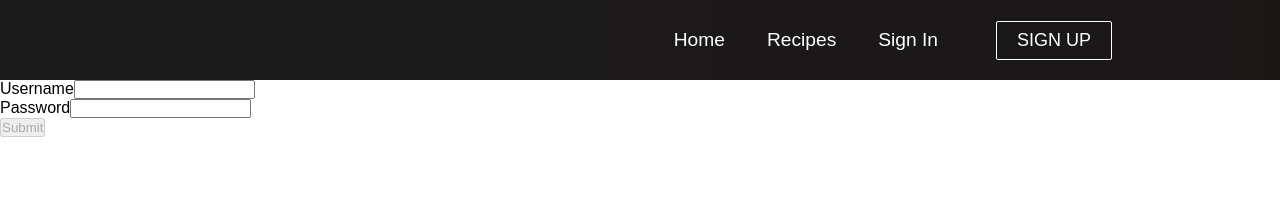
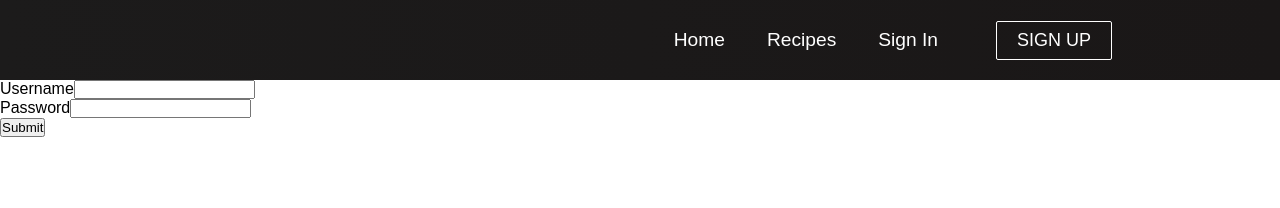
Before and after one commit to Build-Week-Secret-Recipes/front-end, a React (Create React App) app in the folder front-end/: page /sign-in in a window 1280 px wide. Shown: the top 208 px of the page. Built offline with nearby package versions, Linux system fonts and the light colour scheme.

Commit message:
Added default axios helper and login CRUD

```diff
--- a/front-end/src/components/helpers/axiosWithAuth.js
+++ b/front-end/src/components/helpers/axiosWithAuth.js
@@ -1,6 +1,6 @@
 import axios from 'axios';
 
-export const axiosWithAuth = () => {
+const axiosWithAuth = () => {
 
     const token = localStorage.getItem('token');
 
@@ -12,3 +12,5 @@ export const axiosWithAuth = () => {
         }
     })
 }
+
+export default axiosWithAuth
--- a/front-end/src/components/login.js
+++ b/front-end/src/components/login.js
@@ -1,6 +1,7 @@
 import React, { useEffect, useState } from "react";
 import * as yup from "yup";
 import axios from 'axios';
+import axiosWithAuth from './helpers/axiosWithAuth'
 
 let schema = yup.object().shape({
     username: yup.string().required("Username is required"),
@@ -9,19 +10,19 @@ let schema = yup.object().shape({
 
 const LogIn = () => {
 
-    const [logIn, setLogIn] = useState({
-        username:"",
-        password: ""
-    });
+  const initialState = {
+    username: '',
+    password: ''
+  }
 
-    const [errors, setErrors] = useState({
-        username:"",
-        password: ""
-    });
+    const [logIn, setLogIn] = useState({initialState});
+
+    const [errors, setErrors] = useState({initialState});
+
 
     const [user, setUser] = useState([]);
 
-    const [disabled, setDisabled] = useState(true);
+    const [disabled, setDisabled] = useState(false);
 
     const setFormErrors = (username, value) => {
         yup
@@ -36,15 +37,15 @@ const LogIn = () => {
         const valueToUse = type === "checkbox" ? checked : value;
         setFormErrors(username, valueToUse);
         setLogIn({ ...logIn, [username]: valueToUse });
-        console.log("Being Changed");
+        console.log("Being Changed", valueToUse);
       };
 
       const submitHandler = (event) => {
         event.preventDefault();
-        console.log(logIn);
-        axios
-          .post("https://reqres.in/api/users")
+        axiosWithAuth()
+          .post("https://reqres.in/api/users", logIn)
           .then((res) => {
+            localStorage.setItem('token', res.data.payload)
             setUser([...user,res.data]);
             console.log("success", res);
           })
@@ -53,7 +54,6 @@ const LogIn = () => {
           });
       };
 
-      console.log(axios.post)
       useEffect(() => {
         schema.isValid(logIn).then((valid) => setDisabled(!valid));
       }, [logIn]);
@@ -81,7 +81,7 @@ const LogIn = () => {
             </div>
 
             <div className='submit' name="submit">
-                <button disabled={disabled}>Submit</button>
+                <button disabled={false}>Submit</button>
               </div>
 
           </div>
```
Also changed, not shown: front-end/src/components/actions/actions.js (added, +7 -0 lines), front-end/src/components/reducer/reducer.js (added).
